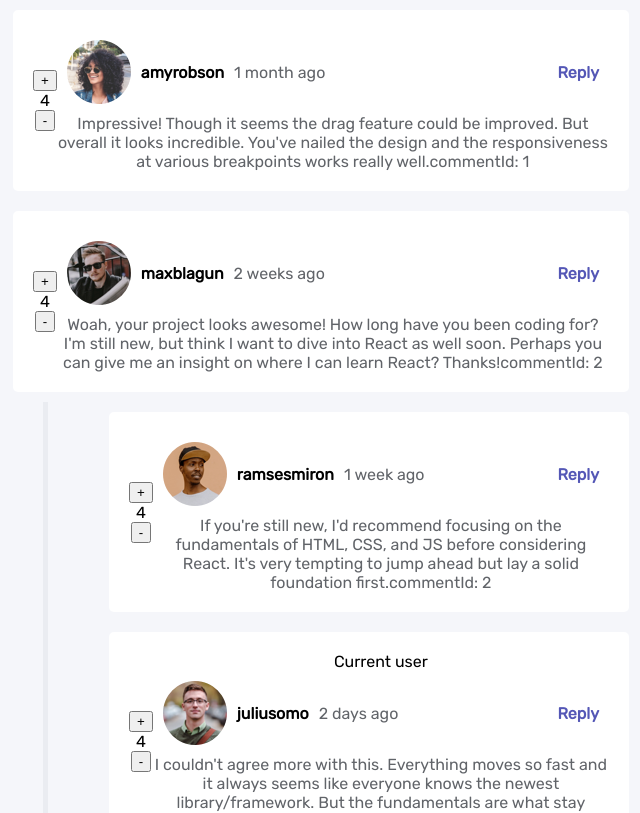
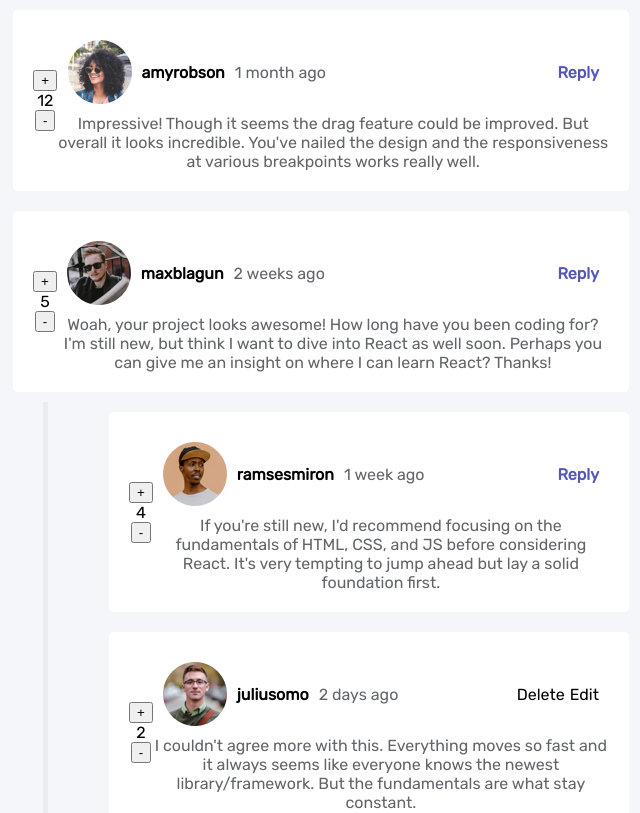
Before and after one commit to malwoodsantoro/interactive-comments, a React (Create React App) app: page / in a window 1280 px wide. Shown: the top 813 px of the page, without its empty margins (319-959 px from the left). Built offline with nearby package versions, Linux system fonts and the light colour scheme; the HTML template or start-up script is replaced by a standard one.

Commit message:
add delete functionalrty

```diff
--- a/src/App.js
+++ b/src/App.js
@@ -26,7 +26,6 @@ function App() {
   }
 
   const addToReplies = (commentId, text) => {
-
     const testObject = {
       "id": 3,
       "content": text,
@@ -42,25 +41,42 @@ function App() {
       }
     }
 
-    let updatedReplies = comments.map(item =>
-      {
-        if (item.id == commentId){
+    let updatedReplies = comments.map(item => {
+      if (item.id == commentId) {
+        return { ...item, replies: [...item.replies, testObject] }; //gets everything that was already in item, and updates "done"
+      }
+      return item; // else return unmodified item
+    });
+    setComments(updatedReplies)
+  }
 
-          return {...item, replies: [...item.replies, testObject]}; //gets everything that was already in item, and updates "done"
+  const deleteComment = (isReply, commentId, replyId) => {
+
+    let commentIndex = comments.findIndex(x => x.id === commentId);
+    let replyIndex = comments[commentIndex].replies.findIndex(x => (x.id = replyId));
+
+    if (isReply) {
+      let updatedReplies = comments.map(item => {
+        if (item.id == commentId) {
+          return { ...item, replies: [...item.replies.splice(replyIndex, 1)] }; //gets everything that was already in item, and updates "done"
         }
         return item; // else return unmodified item
       });
+      setComments(updatedReplies)
+    } else {
+      alert('comment')
+    }
+  }
 
-      setComments(updatedReplies)
-
-
+  const editComment = () => {
+    alert('edit comment')
   }
 
 
 
   return (
     <div className="App">
-      <Comments comments={comments} currentUser={currentUser} addComment={addToComments} addReply={addToReplies} />
+      <Comments comments={comments} currentUser={currentUser} addComment={addToComments} addReply={addToReplies} deleteComment={deleteComment} editComment={editComment} />
     </div>
   );
 }
--- a/src/components/Comment.js
+++ b/src/components/Comment.js
@@ -15,6 +15,17 @@ const ToggleandContent = styled.div`
   display: flex;
   flex-direction: row;
   align-items: center;
+`
+
+const DeleteandEdit = styled.div`
+margin-left: auto;
+`
+
+const Delete = styled.span`
+margin-right: 5px;
+`
+
+const Edit= styled.span`
 `
 
 const StyledContent = styled.div`
@@ -43,9 +54,9 @@ const StyledReply = styled.div`
   font-weight: bold;
 `;
 
-const Comment = ({ content, username, currentUser, current, createdAt, isReply, commentId, addReply, comment, replyId }) => {
+const Comment = ({ content, username, currentUser, current, score, createdAt, isReply, commentId, addReply, comment, replyId, deleteComment, editComment }) => {
 
-  const [count, setCounts] = useState(4)
+  const [count, setCounts] = useState(score)
   const [open, setOpen] = useState(false)
 
   const replyToComment = () => {
@@ -66,21 +77,25 @@ const Comment = ({ content, username, currentUser, current, createdAt, isReply,
             </button>
           </div>
           <div>
-            {currentUser && <div>Current user</div>}
             <Header>
               <img src={require(`../images/avatars/image-${username}.webp`)} alt={'Photo of user ${$username}'} />
               <User>{username}</User>
               <StyledCreatedAt>{createdAt}</StyledCreatedAt>
-              <StyledReply onClick={replyToComment}>Reply</StyledReply>
+              {!currentUser && <StyledReply onClick={replyToComment}>Reply</StyledReply>}
+              {currentUser &&
+                <DeleteandEdit>
+                  <Delete onClick={() => deleteComment(isReply, commentId, replyId)}>Delete</Delete>
+                  <Edit onClick={editComment}>Edit</Edit>
+                </DeleteandEdit>
+              }
             </Header>
             <StyledContent>
               {content}
-              commentId: {commentId}
             </StyledContent>
           </div>
         </ToggleandContent>
       </StyledComment>
-      {open && <Textbox user={current} addReply={addReply} comment={comment} commentId={commentId} replyId={replyId}/>}
+      {open && <Textbox user={current} addReply={addReply} comment={comment} commentId={commentId} replyId={replyId} isReply={true} />}
     </div>
   )
 }
--- a/src/components/Comments.js
+++ b/src/components/Comments.js
@@ -19,22 +19,20 @@ const StyledReply = styled.div`
 const StyledReplies = styled.div`
 
 `
-
-const Comments = ({ comments, currentUser, addComment, addReply}) => {
-
+const Comments = ({ comments, currentUser, addComment, addReply, deleteComment, editComment}) => {
 
   return (
     <StyledComments>
       {
-        comments.map(({ content, user, index, replies, createdAt, id: commentId }) => {
+        comments.map(({ content, user, index, replies, createdAt, id: commentId, score }) => {
           return (
             <div>
-              <Comment key={index} username={user.username} content={content} createdAt={createdAt} isReply={false} commentId={commentId} addReply={addReply} />
+              <Comment key={index} username={user.username} score={score} content={content} createdAt={createdAt} currentUser={(currentUser == user.username) ? true : false} isReply={false} commentId={commentId} addReply={addReply} deleteComment={deleteComment} editComment={editComment}/>
               <StyledReplies>
-              {replies.length > 0 && replies.map(({ index, user, content, createdAt, id: replyId  }) => {
+              {replies.length > 0 && replies.map(({ index, user, content, createdAt, id: replyId, score  }) => {
                 return (
                   <StyledReply>
-                    <Comment key={index} username={user.username} content={content} createdAt={createdAt} currentUser={(currentUser == user.username) ? true : false} current={currentUser} isReply={true} addReply={addReply} commentId={commentId} replyId={replyId} />
+                    <Comment key={index} username={user.username} score={score} content={content} createdAt={createdAt} currentUser={(currentUser == user.username) ? true : false} current={currentUser} isReply={true} addReply={addReply} commentId={commentId} replyId={replyId} deleteComment={deleteComment} editComment={editComment}/>
                   </StyledReply>
                 )
               }
@@ -44,7 +42,7 @@ const Comments = ({ comments, currentUser, addComment, addReply}) => {
           )
         })
       }
-      <Textbox addComment={addComment} user={currentUser} isNewComment={true}/>
+      <Textbox addComment={addComment} user={currentUser} isReply={false}/>
     </StyledComments>
   )
 }
--- a/src/components/Textbox.js
+++ b/src/components/Textbox.js
@@ -2,7 +2,8 @@ import styled from "styled-components";
 import React, { useState } from 'react';
 
 const StyledTextbox = styled.div`
-  width: 36rem;
+  width: ${({ isReply }) => isReply ? '30rem' : '36rem'};
+  margin-left: ${({ isReply }) => isReply && '10px;'};
   background-color: #fff;
   border-radius: 5px;
   padding: 20px;
@@ -17,7 +18,7 @@ const ImgAndText = styled.div`
 display: flex;
 `
 
-const Textbox = ({ user, comment, addComment, addReply, isNewComment, commentId, replyId}) => {
+const Textbox = ({ user, comment, addComment, addReply, isReply, commentId, replyId}) => {
 
   const [text, setText] = useState("");
 
@@ -26,13 +27,12 @@ const Textbox = ({ user, comment, addComment, addReply, isNewComment, commentId,
   }
 
   return (
-    <StyledTextbox>
+    <StyledTextbox isReply={isReply}>
       <ImgAndText>
         <CurrentUserImg>
           <img src={require(`../images/avatars/image-juliusomo.webp`)} alt={'Photo of user ${$user}'} />
         </CurrentUserImg>
         <textarea
-          cols="50" rows="3"
           type="text"
           value={text}
           placeholder="Add a comment..."
@@ -41,7 +41,7 @@ const Textbox = ({ user, comment, addComment, addReply, isNewComment, commentId,
 
         <div>
           <div>commentid: {commentId} replyid: {replyId}</div>
-          <button onClick={isNewComment ? () => addComment(text) : () => addReply(commentId, replyId, text)}>Send</button>
+          <button onClick={!isReply ? () => addComment(text) : () => addReply(commentId, replyId, text)}>Send</button>
         </div>
       </ImgAndText>
     </StyledTextbox>
```
